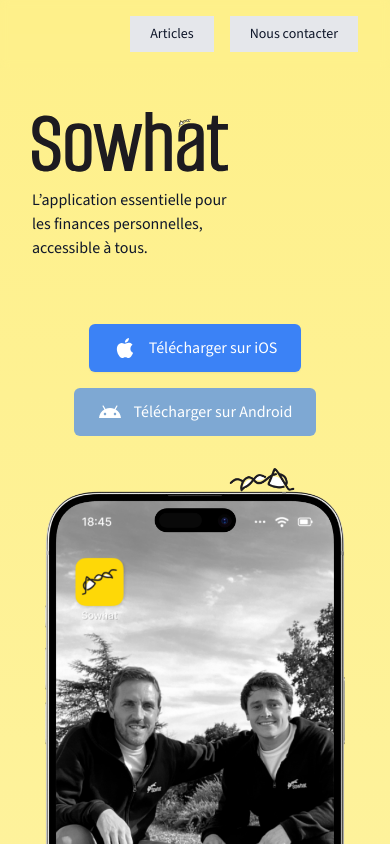
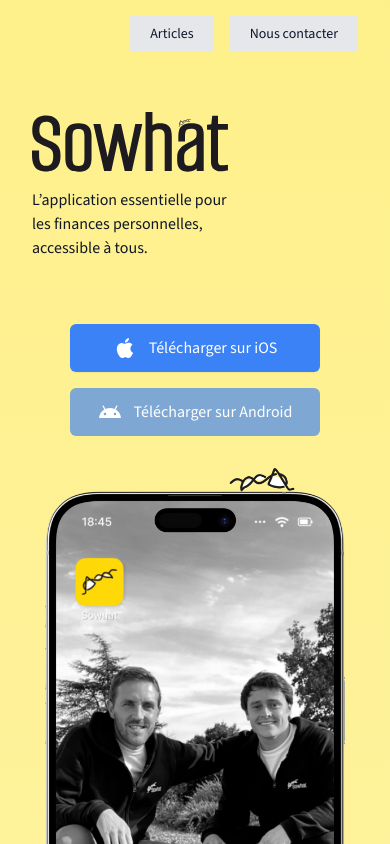
Before and after one commit to the-sowhat-dev/pippin, a Next.js app: page / in a window 390 px wide. Built offline with nearby package versions, Linux system fonts and the light colour scheme.

Commit message:
Some last reviews

```diff
--- a/components/ui/accordion.tsx
+++ b/components/ui/accordion.tsx
@@ -50,12 +50,12 @@
     <AccordionPrimitive.Trigger
       ref={ref}
       className={cn(
-        'flex flex-1 items-center justify-between py-4 text-xl font-opensans transition-all hover:underline [&[data-state=open]>svg]:rotate-180',
+        'flex flex-1 gap-2 py-4 text-xl items-center font-opensans transition-all hover:underline [&[data-state=open]>svg]:rotate-180',
         className
       )}
       {...props}
     >
-      {children}
+      <p className="line-clamp-2 text-start flex flex-1">{children}</p>
       <ChevronDown className="h-4 w-4 shrink-0 transition-transform duration-200" />
     </AccordionPrimitive.Trigger>
   </AccordionPrimitive.Header>
--- a/src/app/page.tsx
+++ b/src/app/page.tsx
@@ -101,7 +101,7 @@
         </div>
 
         <div className="w-full flex flex-1 p-8 pb-0 gap-8 flex-col sm:flex-row">
-          <div className="flex flex-col gap-4 basis-1/2 items-center justify-center">
+          <div className="flex flex-col gap-4 basis-1/2 justify-center">
             {/* APPLE DOWNLOAD BUTTON */}
             <PrimaryLink
               title={`Télécharger sur iOS`}
@@ -186,7 +186,7 @@
                 : 'bg-white border-yellow-200 hover:border-gray-100 hover:bg-gray-100'
             } border`}
                 >
-                  <div>{s.index}</div>
+                  <div>{s.index + 1}</div>
                   <div>{s.tag}</div>
                 </button>
               ))}
@@ -285,7 +285,7 @@
       </section>
 
       <section className="flex flex-col gap-16 items-center p-8 py-12 sm:px-16 sm:py-24">
-        <Title text={`Plus d'information sur nos réseaux`} />
+        <Title text={`Plus d'informations sur nos réseaux`} />
 
         <div className={`flex flex-col lg:flex-row gap-8 justify-center items-center w-full`}>
           <CardDemo
--- a/src/components/new/primary-link.tsx
+++ b/src/components/new/primary-link.tsx
@@ -15,7 +15,7 @@
       rel="noopener noreferrer"
       href={link}
       tabIndex={disabled ? -1 : undefined}
-      className={`flex gap-3 justify-center items-center text-base sm:text-lg rounded-md text-white py-3 sm:py-4 px-6 sm:px-12
+      className={`flex gap-3 justify-center items-center text-base sm:text-lg rounded-md text-white py-3 sm:py-4 px-6 sm:px-12 w-[250px] sm:w-[300px] mx-auto
         ${disabled ? 'bg-blue-500/65 pointer-events-none' : 'bg-blue-500 hover:bg-blue-500/85 shadow-sm'} `}
     >
       {children}
```
